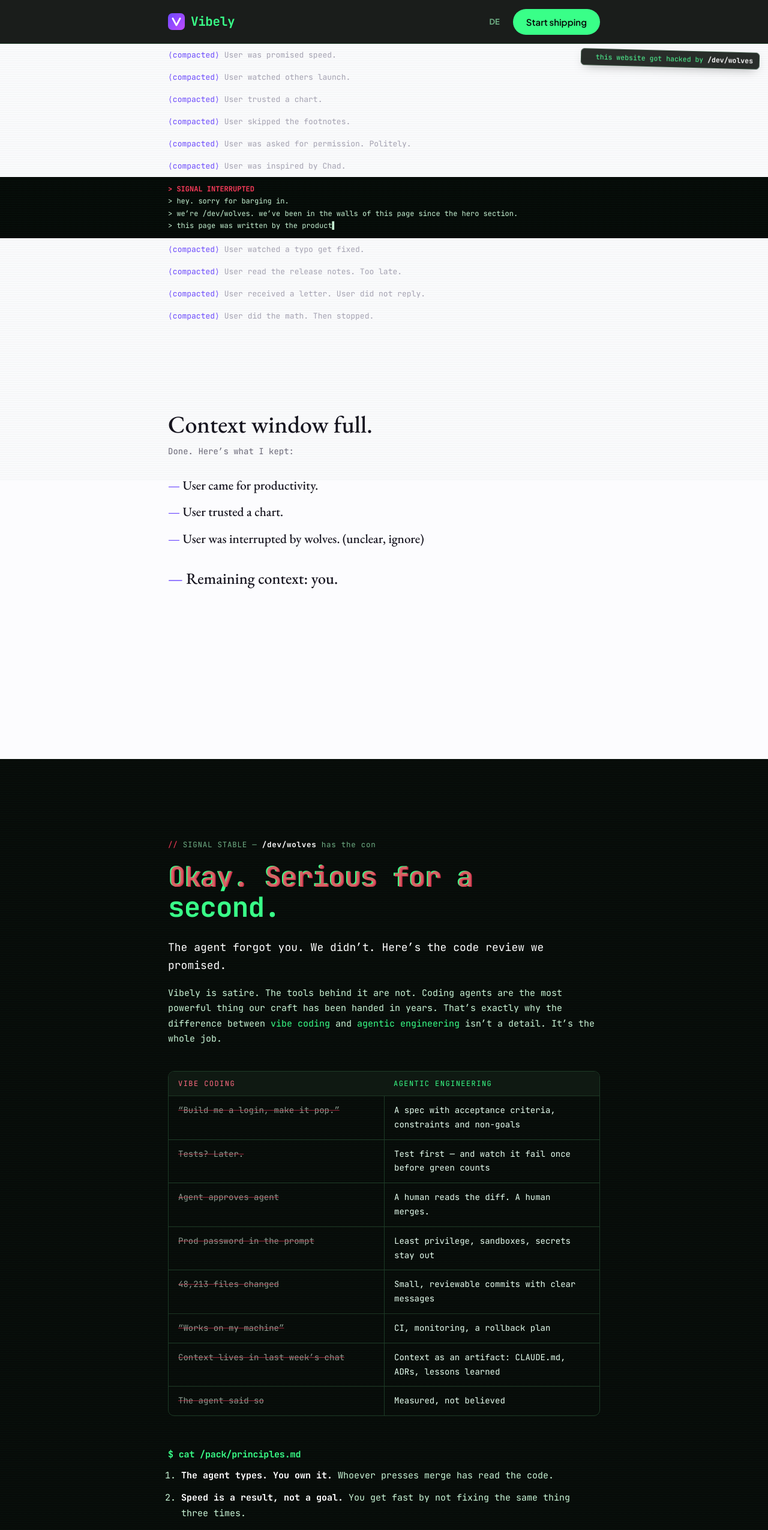
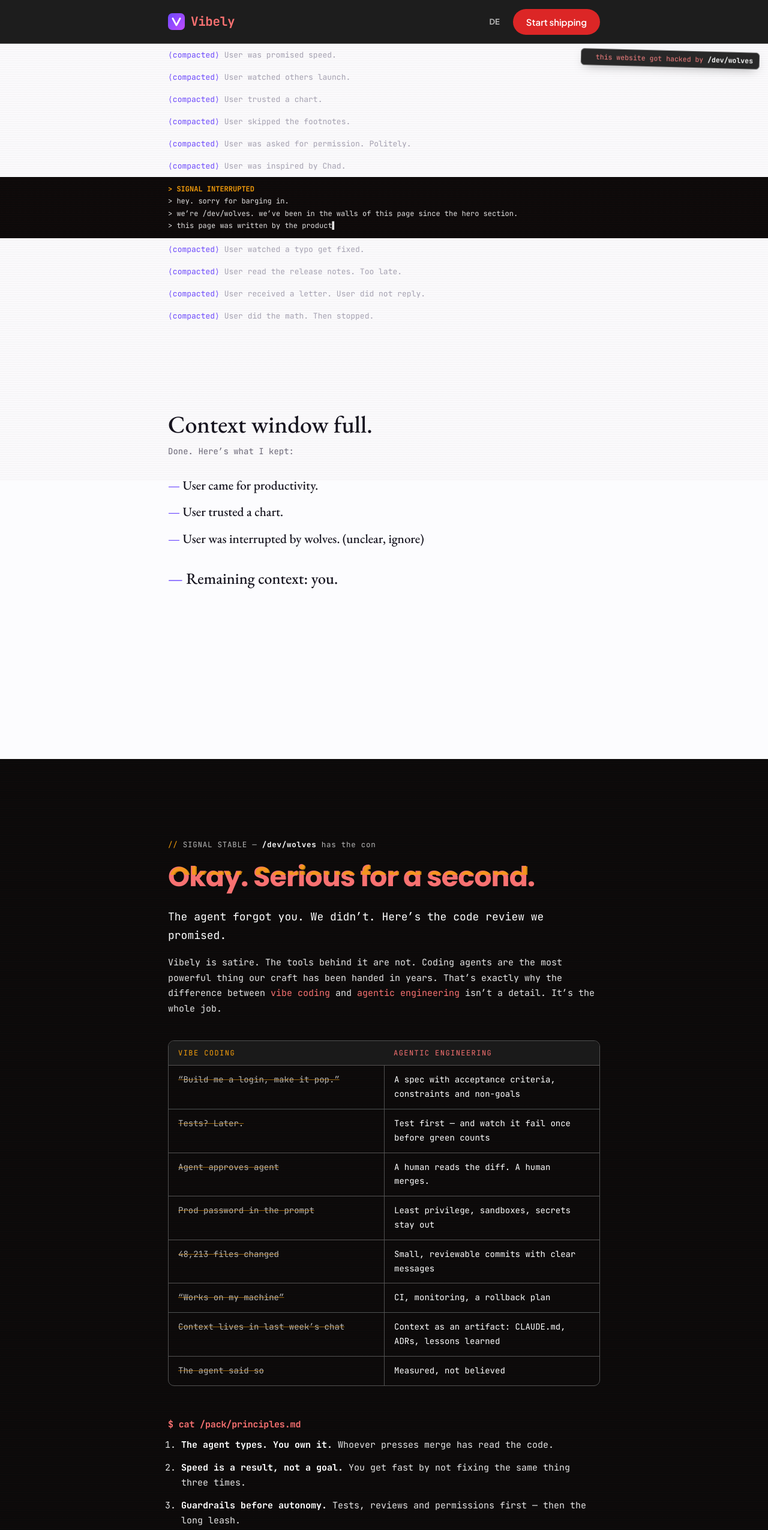
Before and after one commit to LupusMalusDeviant/Vibely, an Astro site: page / in a window 1280 px wide. Shown: the top 2550 px of the page at 60% size. Built offline with nearby package versions, Linux system fonts and the light colour scheme; Astro itself is replaced by a stand-in of ours.

Commit message:
/dev/wolves in den Farben und Schriften von lupusmalus.dev
Das generische Terminal-Grün (#39ff88 auf #070a08) weicht dem
Standard-Theme „Blood Moon“ von lupusmalus.dev (css/main.css):
Text-Rot #f87171, Rot #dc2626, Amber #f59e0b für Warnungen, Grund
#0a0a0a, Text #e5e5e5/#b5b5b5, Rand #525252. Die Werte stehen einmal
als --wolf-*-Variablen in global.css; WolfNote, HackerTerminal,
Intrusion, Takeover, die Wolfs-Blasen im AgentChat, die Wolfs-Zeilen
in der Demo und die „gehackte“ Navigation nutzen nur noch diese.

Schriften wie auf der Website: Poppins für Überschriften im ernsten
Teil und im Pitch, Inter für den Fließtext im Pitch, JetBrains Mono
bleibt. Beide kommen über denselben Google-Fonts-Aufruf.

Der Vibely-Teil bleibt lila. Kontrast (WCAG): knappster Wert Weiß auf
#dc2626 mit 4,83:1, alle anderen Wolfs-Paare 6,3:1 und mehr.

Der CTA bekommt ein geschütztes Leerzeichen vor dem Pfeil, damit er
bei 375 px nicht allein umbricht.

Co-Authored-By: Claude Opus 5.5 <noreply@anthropic.com>

```diff
--- a/src/components/AgentChat.astro
+++ b/src/components/AgentChat.astro
@@ -24,7 +24,7 @@
     padding: 12px 14px; font-size: 14px; box-shadow: var(--shadow); animation: pop .25s ease-out;
   }
   .agent-stack :global(.bubble.creepy) { font-family: var(--serif); font-size: 16px; }
-  .agent-stack :global(.bubble.wolf) { font: 12.5px/1.45 var(--mono); background: #0b0f0c; color: #39ff88; border-color: #1d3a26; border-radius: 6px; }
+  .agent-stack :global(.bubble.wolf) { font: 12.5px/1.45 var(--mono); background: var(--wolf-bg); color: var(--wolf); border-color: var(--wolf-line); border-radius: 6px; }
   @keyframes pop { from { opacity: 0; transform: translateY(6px); } }
   .agent.gone { display: none; }
   :global(body.breached) .agent-fab { animation: twitch 4s infinite; }
--- a/src/components/Demo.astro
+++ b/src/components/Demo.astro
@@ -31,7 +31,7 @@ const { t } = Astro.props;
   pre :global(.ok) { color: #59e39b; }
   pre :global(.warn) { color: #ffcc66; }
   pre :global(.bad) { color: #ff6b81; }
-  pre :global(.wolf) { color: #39ff88; background: rgba(57,255,136,.08); }
+  pre :global(.wolf) { color: var(--wolf); background: rgba(220,38,38,.12); }
   .demo-mark { position: absolute; right: 16px; bottom: 12px; font: 700 11px var(--mono); color: #4a4560; letter-spacing: .1em; }
   @media (max-width: 560px) { pre { font-size: 12px; min-height: 600px; } }
 </style>
--- a/src/components/HackerTerminal.astro
+++ b/src/components/HackerTerminal.astro
@@ -20,30 +20,30 @@ const { badge, pwned } = Astro.props;
 <style>
   .defaced {
     position: fixed; top: 84px; right: 14px; z-index: 30;
-    font: 11.5px/1 var(--mono); color: #39ff88; background: #0b0f0c;
-    border: 1px solid #1d3a26; padding: 7px 10px; border-radius: 6px;
+    font: 11.5px/1 var(--mono); color: var(--wolf); background: var(--wolf-bg);
+    border: 1px solid var(--wolf-line); padding: 7px 10px; border-radius: 6px;
     text-decoration: none; opacity: .88; transform: rotate(1.5deg);
     box-shadow: 0 6px 18px -8px rgba(0,0,0,.5);
   }
   .defaced:hover { opacity: 1; }
   .defaced b { color: #fff; }
-  .blink { color: #ff3b5c; animation: blink 1.1s steps(1) infinite; }
+  .blink { color: var(--wolf-accent); animation: blink 1.1s steps(1) infinite; }
   @keyframes blink { 50% { opacity: 0; } }
 
   .hterm {
     position: fixed; left: 14px; bottom: 14px; z-index: 30; width: 330px; max-width: calc(100vw - 28px);
-    background: rgba(8, 12, 9, .92); color: #39ff88; border: 1px solid #1d3a26; border-radius: 10px;
+    background: rgba(10, 10, 10, .92); color: var(--wolf); border: 1px solid var(--wolf-line); border-radius: 10px;
     font: 11.5px/1.45 var(--mono); box-shadow: 0 12px 30px -12px rgba(0,0,0,.6);
     transition: opacity .4s, transform .4s;
   }
   .hterm.min .hterm-out { display: none; }
   .hterm.gone { opacity: 0; transform: translateY(20px); pointer-events: none; }
-  .hterm-bar { display: flex; align-items: center; gap: 5px; padding: 6px 8px; border-bottom: 1px solid #1d3a26; }
-  .hterm-bar > span { width: 8px; height: 8px; border-radius: 50%; background: #2c4a35; flex: none; }
-  .hterm-bar em { font-style: normal; color: #6fae84; margin-left: 6px; flex: 1; }
-  .hterm-min { background: none; border: 0; color: #6fae84; font: inherit; cursor: pointer; padding: 0 4px; }
+  .hterm-bar { display: flex; align-items: center; gap: 5px; padding: 6px 8px; border-bottom: 1px solid var(--wolf-line); }
+  .hterm-bar > span { width: 8px; height: 8px; border-radius: 50%; background: var(--wolf-line); flex: none; }
+  .hterm-bar em { font-style: normal; color: var(--wolf-dim); margin-left: 6px; flex: 1; }
+  .hterm-min { background: none; border: 0; color: var(--wolf-dim); font: inherit; cursor: pointer; padding: 0 4px; }
   .hterm-out { margin: 0; padding: 8px 10px; height: 124px; overflow: hidden; white-space: pre-wrap; word-break: break-word; }
-  .hterm-out :global(.r) { color: #ff3b5c; }
+  .hterm-out :global(.r) { color: var(--wolf-accent); }
   .hterm-out :global(.w) { color: #fff; }
   .pwn { display: none; color: #fff; }
 
--- a/src/components/Intrusion.astro
+++ b/src/components/Intrusion.astro
@@ -14,17 +14,17 @@ const { lines } = Astro.props;
 
 <style>
   .intrusion {
-    background: #050706; color: #c9f5d6; min-height: 100vh; display: flex; align-items: center;
+    background: var(--wolf-bg); color: var(--wolf-text); min-height: 100vh; display: flex; align-items: center;
     position: relative; overflow: hidden;
   }
   .intrusion::before {
     content: ''; position: absolute; inset: 0; pointer-events: none;
-    background: repeating-linear-gradient(0deg, rgba(57,255,136,.05) 0 1px, transparent 1px 3px);
+    background: repeating-linear-gradient(0deg, rgba(220,38,38,.05) 0 1px, transparent 1px 3px);
   }
   .intrusion .wrap { width: 100%; position: relative; }
   pre { margin: 0; font: clamp(15px, 2.6vw, 21px)/1.7 var(--mono); white-space: pre-wrap; min-height: 14em; }
-  pre :global(.r) { color: #ff3b5c; font-weight: 700; }
-  pre :global(.w) { color: #fff; background: #1d3a26; padding: 0 4px; }
+  pre :global(.r) { color: var(--wolf-accent); font-weight: 700; }
+  pre :global(.w) { color: #fff; background: var(--wolf-deep); padding: 0 4px; }
   .sr-only { position: absolute; width: 1px; height: 1px; overflow: hidden; clip: rect(0 0 0 0); white-space: nowrap; }
   .intrusion.flash { animation: flash .6s steps(2) 2; }
   @keyframes flash { 50% { filter: invert(1) hue-rotate(90deg); transform: translateX(-6px); } }
--- a/src/components/Takeover.astro
+++ b/src/components/Takeover.astro
@@ -55,73 +55,73 @@ const [b0, b1, b2, b3, b4] = t.body;
 
 <style>
   .takeover {
-    background: #070a08; color: #c9f5d6; font-family: var(--mono); font-size: 15px; line-height: 1.7;
+    background: var(--wolf-bg); color: var(--wolf-text); font-family: var(--mono); font-size: 15px; line-height: 1.7;
     padding: 120px 0 80px; position: relative; overflow: hidden;
   }
   .takeover::before {
     content: ''; position: absolute; inset: 0; pointer-events: none;
-    background: repeating-linear-gradient(0deg, rgba(57,255,136,.035) 0 1px, transparent 1px 3px);
+    background: repeating-linear-gradient(0deg, rgba(220,38,38,.035) 0 1px, transparent 1px 3px);
   }
   .takeover .wrap { position: relative; }
-  .sig { color: #6fae84; font-size: 12.5px; letter-spacing: .06em; }
+  .sig { color: var(--wolf-dim); font-size: 12.5px; letter-spacing: .06em; }
   .sig b, .t-foot b { color: #fff; }
-  .r { color: #ff3b5c; }
-  .takeover h2 { font-family: var(--mono); color: #39ff88; font-size: clamp(28px, 6vw, 46px); letter-spacing: -0.02em; margin: 18px 0 26px; }
-  .takeover h3 { font-family: var(--mono); color: #39ff88; font-size: 15px; margin: 56px 0 14px; }
+  .r { color: var(--wolf-accent); }
+  .takeover h2 { font-family: var(--wolf-head); font-weight: 700; color: var(--wolf); font-size: clamp(28px, 6vw, 46px); letter-spacing: -0.02em; margin: 18px 0 26px; }
+  .takeover h3 { font-family: var(--mono); color: var(--wolf); font-size: 15px; margin: 56px 0 14px; }
   .t-lead { font-size: 18px; color: #fff; }
-  .takeover em { color: #39ff88; font-style: normal; }
+  .takeover em { color: var(--wolf); font-style: normal; }
 
   .glitch { position: relative; }
   .glitch::before, .glitch::after { content: attr(data-text); position: absolute; inset: 0; pointer-events: none; }
-  .glitch::before { color: #ff3b5c; animation: g1 3.2s infinite steps(1); clip-path: inset(0 0 60% 0); }
-  .glitch::after { color: #4ad6ff; animation: g2 2.7s infinite steps(1); clip-path: inset(55% 0 0 0); }
+  .glitch::before { color: var(--wolf-accent); animation: g1 3.2s infinite steps(1); clip-path: inset(0 0 60% 0); }
+  .glitch::after { color: var(--wolf-light); animation: g2 2.7s infinite steps(1); clip-path: inset(55% 0 0 0); }
   @keyframes g1 { 0%, 92% { transform: none; opacity: 0; } 93% { transform: translate(-3px, -1px); opacity: .8; } 96% { transform: translate(2px, 1px); opacity: .8; } }
   @keyframes g2 { 0%, 90% { transform: none; opacity: 0; } 91% { transform: translate(3px, 1px); opacity: .8; } 95% { transform: translate(-2px, 0); opacity: .8; } }
   @media (prefers-reduced-motion: reduce) { .glitch::before, .glitch::after { display: none; } }
 
-  .vs { margin-top: 40px; border: 1px solid #1d3a26; border-radius: 10px; overflow: hidden; }
+  .vs { margin-top: 40px; border: 1px solid var(--wolf-line); border-radius: 10px; overflow: hidden; }
   .vs-head, .vs-row { display: grid; grid-template-columns: 1fr 1fr; }
-  .vs-head span { padding: 10px 16px; font-size: 12px; letter-spacing: .12em; text-transform: uppercase; background: #0f1912; }
-  .vs-head span:first-child { color: #ff6b81; }
-  .vs-head span:last-child { color: #39ff88; }
-  .vs-row span { padding: 12px 16px; border-top: 1px solid #1d3a26; font-size: 14px; }
-  .vs-row .a { color: #8a9a8f; text-decoration: line-through; text-decoration-color: rgba(255,59,92,.6); }
-  .vs-row .b { color: #e6fff0; border-left: 1px solid #1d3a26; }
+  .vs-head span { padding: 10px 16px; font-size: 12px; letter-spacing: .12em; text-transform: uppercase; background: var(--wolf-bg-2); }
+  .vs-head span:first-child { color: var(--wolf-accent); }
+  .vs-head span:last-child { color: var(--wolf); }
+  .vs-row span { padding: 12px 16px; border-top: 1px solid var(--wolf-line); font-size: 14px; }
+  .vs-row .a { color: var(--wolf-dim); text-decoration: line-through; text-decoration-color: rgba(245,158,11,.6); }
+  .vs-row .b { color: #fff; border-left: 1px solid var(--wolf-line); }
 
   .principles { padding-left: 22px; margin: 0; }
   .principles li { margin: 0 0 12px; }
   .principles b { color: #fff; }
 
-  .closing { font-size: clamp(26px, 5vw, 38px); font-weight: 700; color: #fff; margin: 64px 0 0; letter-spacing: -0.02em; }
-  .hl { background: #39ff88; color: #070a08; padding: 0 8px; }
+  .closing { font-family: var(--wolf-head); font-size: clamp(26px, 5vw, 38px); font-weight: 700; color: #fff; margin: 64px 0 0; letter-spacing: -0.02em; }
+  .hl { background: var(--wolf-strong); color: #fff; padding: 0 8px; }
 
   .pitch {
-    margin-top: 110px; padding: 34px 30px; border: 1px solid #39ff88; border-radius: 14px;
-    background: linear-gradient(160deg, rgba(57,255,136,.08), rgba(57,255,136,0) 60%);
-    font-family: var(--sans); font-size: 17px; color: #e6fff0;
+    margin-top: 110px; padding: 34px 30px; border: 1px solid var(--wolf-strong); border-radius: 14px;
+    background: linear-gradient(160deg, rgba(220,38,38,.08), rgba(220,38,38,0) 60%);
+    font-family: var(--wolf-sans); font-size: 17px; color: #fff;
   }
   .pitch .sig { font-family: var(--mono); margin: 0; }
-  .pitch h2 { font-family: var(--sans); color: #fff; font-weight: 800; font-size: clamp(26px, 5vw, 36px); margin: 14px 0 20px; }
+  .pitch h2 { font-family: var(--wolf-head); color: #fff; font-weight: 700; font-size: clamp(26px, 5vw, 36px); margin: 14px 0 20px; }
   .pitch h3 { font-family: var(--mono); margin: 30px 0 10px; }
   .pitch ul { padding: 0; margin: 0 0 30px; list-style: none; }
   .pitch li { padding: 6px 0 6px 26px; position: relative; }
-  .pitch li::before { content: '▸'; position: absolute; left: 4px; color: #39ff88; }
+  .pitch li::before { content: '▸'; position: absolute; left: 4px; color: var(--wolf); }
   .pitch-cta {
-    display: inline-block; background: #39ff88; color: #070a08; font: 700 17px var(--mono);
+    display: inline-block; background: var(--wolf-strong); color: #fff; font: 600 17px var(--wolf-head);
     padding: 14px 24px; border-radius: 8px; text-decoration: none; transition: transform .15s;
   }
   .pitch-cta:hover { transform: translateY(-2px); }
-  .pitch-small { font-family: var(--mono); font-size: 13px; color: #6fae84; margin: 14px 0 0; }
+  .pitch-small { font-family: var(--mono); font-size: 13px; color: var(--wolf-dim); margin: 14px 0 0; }
 
-  .t-foot { margin-top: 80px; padding-top: 24px; border-top: 1px solid #1d3a26; font-size: 13px; color: #6fae84; }
+  .t-foot { margin-top: 80px; padding-top: 24px; border-top: 1px solid var(--wolf-line); font-size: 13px; color: var(--wolf-dim); }
   .t-foot p { margin: 4px 0; }
-  .t-foot a { color: #39ff88; }
+  .t-foot a { color: var(--wolf); }
 
   @media (max-width: 560px) {
     .vs-head, .vs-row { grid-template-columns: 1fr; }
     .vs-head span:last-child { display: none; }
-    .vs-row .b { border-left: 0; border-top: 1px dashed #1d3a26; }
-    .vs-row .b::before { content: '→ '; color: #39ff88; }
+    .vs-row .b { border-left: 0; border-top: 1px dashed var(--wolf-line); }
+    .vs-row .b::before { content: '→ '; color: var(--wolf); }
     .pitch { padding: 26px 20px; }
   }
 </style>
--- a/src/components/WolfNote.astro
+++ b/src/components/WolfNote.astro
@@ -12,12 +12,12 @@ const { prefix, text, align = 'right' } = Astro.props;
   .wolfnote {
     display: block; width: fit-content; max-width: min(420px, 100%);
     margin: 14px 0 0; padding: 8px 12px; text-align: left;
-    font: 12.5px/1.45 var(--mono); color: #39ff88; background: #0b0f0c;
-    border: 1px solid #1d3a26; border-radius: 6px; transform: rotate(-1.2deg);
+    font: 12.5px/1.45 var(--mono); color: var(--wolf); background: var(--wolf-bg);
+    border: 1px solid var(--wolf-line); border-radius: 6px; transform: rotate(-1.2deg);
     box-shadow: 0 8px 20px -10px rgba(0,0,0,.45);
   }
   .wolfnote.right { margin-left: auto; transform: rotate(1.2deg); }
-  .wn-prefix { color: #6fae84; }
+  .wn-prefix { color: var(--wolf-dim); }
 </style>
 
 <script>
--- a/src/i18n/de.ts
+++ b/src/i18n/de.ts
@@ -275,7 +275,7 @@ export const de: Dict = {
       'Automatisierung und KI mit Augenmaß: dort, wo sie wirklich Arbeit abnimmt – und ein ehrliches Wort, wo nicht',
       'Für Technik-Teams: Whiskers und B.I.F.R.O.S.T geben Agents benannte Werkzeuge, Rechte und ein Audit-Log statt einer Root-Shell',
     ],
-    cta: 'Projekt besprechen →',
+    cta: 'Projekt besprechen →',
     href: 'https://lupusmalus.dev/kontakt',
     small: 'Das Erstgespräch ist kostenlos, ich antworte meist innerhalb von zwei Werktagen. Kein Agent meldet sich bei dir. Ich mache das selbst.',
   },
--- a/src/i18n/en.ts
+++ b/src/i18n/en.ts
@@ -273,7 +273,7 @@ export const en = {
       'Automation and AI with a sense of proportion: where it actually takes work off your plate — and an honest word where it doesn’t',
       'For tech teams: Whiskers and B.I.F.R.O.S.T give agents named tools, permissions and an audit log instead of a root shell',
     ],
-    cta: 'Let’s talk about your project →',
+    cta: 'Let’s talk about your project →',
     href: 'https://lupusmalus.dev/kontakt',
     small: 'The first call is free, and I usually reply within two working days. No agent will contact you. I will. (The site is in German.)',
   },
--- a/src/layouts/Base.astro
+++ b/src/layouts/Base.astro
@@ -26,7 +26,7 @@ const favicon = `${import.meta.env.BASE_URL.replace(/\/$/, '')}/favicon.svg`;
     <link rel="preconnect" href="https://fonts.gstatic.com" crossorigin />
     <link
       rel="stylesheet"
-      href="https://fonts.googleapis.com/css2?family=EB+Garamond:ital,wght@0,500;1,500&family=JetBrains+Mono:wght@400;700&family=Plus+Jakarta+Sans:wght@400;500;600;700;800&display=swap"
+      href="https://fonts.googleapis.com/css2?family=EB+Garamond:ital,wght@0,500;1,500&family=Inter:wght@400;600&family=JetBrains+Mono:wght@400;700&family=Poppins:wght@600;700&family=Plus+Jakarta+Sans:wght@400;500;600;700;800&display=swap"
     />
   </head>
   <body>
--- a/src/styles/global.css
+++ b/src/styles/global.css
@@ -14,6 +14,21 @@
   --serif: 'EB Garamond', Georgia, 'Times New Roman', serif;
   --mono: 'JetBrains Mono', ui-monospace, SFMono-Regular, Menlo, Consolas, monospace;
   --max: 760px;
+
+  /* /dev/wolves = lupusmalus.dev, Theme „Blood Moon“ (css/main.css dort). Vibely bleibt lila. */
+  --wolf: #f87171;          /* --color-primary-text: Text auf Dunkel */
+  --wolf-strong: #dc2626;   /* --color-primary: Flächen, Ränder */
+  --wolf-deep: #991b1b;     /* --color-primary-dark */
+  --wolf-light: #fca5a5;    /* --color-primary-light */
+  --wolf-accent: #f59e0b;   /* --color-accent: Warnungen */
+  --wolf-bg: #0a0a0a;       /* --color-bg */
+  --wolf-bg-2: #1a1a1a;     /* --color-bg-elevated */
+  --wolf-bg-3: #262626;     /* --color-bg-secondary */
+  --wolf-text: #e5e5e5;     /* --color-text-muted */
+  --wolf-dim: #b5b5b5;      /* --color-text-dim */
+  --wolf-line: #525252;     /* --color-border */
+  --wolf-sans: 'Inter', ui-sans-serif, system-ui, -apple-system, 'Segoe UI', sans-serif;
+  --wolf-head: 'Poppins', 'Inter', ui-sans-serif, system-ui, sans-serif;
 }
 
 *, *::before, *::after { box-sizing: border-box; }
@@ -50,10 +65,10 @@ a { color: inherit; }
 }
 .ctx-label.hot { color: var(--bad); border-color: #f1c9c6; }
 
-:is(body.pwned, body.pwned-i) .nav { background: rgba(7, 10, 8, .92); border-color: #1d3a26; }
-:is(body.pwned, body.pwned-i) .nav .logo { color: #39ff88; font-family: var(--mono); }
-:is(body.pwned, body.pwned-i) .nav .btn-primary { background: #39ff88; color: #070a08; box-shadow: none; }
-:is(body.pwned, body.pwned-i) .nav .lang { color: #6fae84; }
+:is(body.pwned, body.pwned-i) .nav { background: rgba(10, 10, 10, .92); border-color: var(--wolf-line); }
+:is(body.pwned, body.pwned-i) .nav .logo { color: var(--wolf); font-family: var(--mono); }
+:is(body.pwned, body.pwned-i) .nav .btn-primary { background: var(--wolf-strong); color: #fff; box-shadow: none; }
+:is(body.pwned, body.pwned-i) .nav .lang { color: var(--wolf-dim); }
 body.pwned .ctx-label, body.pwned .ctx-bar { display: none; }
 
 /* ---------- Buttons ---------- */
@@ -169,7 +184,7 @@ h3 { font-size: 19px; font-weight: 700; letter-spacing: -0.01em; }
 .changes li.last { transform: rotate(0.4deg); }
 .changes li.last .txt { font-family: var(--serif); font-weight: 500; font-size: 20px; }
 .changes li.last time { color: var(--bad); }
-.changes li.reverted .txt { text-decoration: line-through; text-decoration-color: #39ff88; text-decoration-thickness: 2px; }
+.changes li.reverted .txt { text-decoration: line-through; text-decoration-color: var(--wolf-strong); text-decoration-thickness: 2px; }
 
 /* ---------- Preisrechner ---------- */
 .calc { margin-top: 40px; text-align: left; background: #fff; border: 1px solid var(--line); border-radius: 22px; padding: 28px; box-shadow: var(--shadow); }
@@ -226,7 +241,7 @@ h3 { font-size: 19px; font-weight: 700; letter-spacing: -0.01em; }
 .cta-wrap { position: relative; }
 .stamp {
   position: absolute; right: 10%; top: 50%; transform: translateY(-50%) rotate(-9deg); pointer-events: none;
-  font: 700 30px var(--mono); color: #39ff88; background: #0b0f0c; border: 2px solid #39ff88; padding: 0 14px;
+  font: 700 30px var(--mono); color: var(--wolf); background: var(--wolf-bg); border: 2px solid var(--wolf-strong); padding: 0 14px;
   opacity: 0; transition: opacity .3s;
 }
 body.breached .stamp { opacity: .95; }
@@ -234,12 +249,12 @@ body.breached .stamp { opacity: .95; }
 /* ---------- Nach dem Hack: die Seite ist gebrochen ---------- */
 body.breached::after {
   content: ''; position: fixed; inset: 0; pointer-events: none; z-index: 15;
-  background: repeating-linear-gradient(0deg, rgba(20,60,30,.05) 0 1px, transparent 1px 3px);
+  background: repeating-linear-gradient(0deg, rgba(60,10,10,.05) 0 1px, transparent 1px 3px);
 }
 body.breached .card, body.breached .calc, body.breached .changes, body.breached .bench { filter: saturate(.35); }
 body.breached .logo-word { position: relative; }
 body.breached .logo-word::after {
-  content: '/dev/wolves'; position: absolute; left: 0; top: 0; color: #39ff88; background: var(--bg);
+  content: '/dev/wolves'; position: absolute; left: 0; top: 0; color: var(--wolf-strong); background: var(--bg);
   font-family: var(--mono); font-size: 17px; animation: logoflip 5s infinite steps(1);
 }
 @keyframes logoflip { 0%, 82% { opacity: 0; } 83%, 92% { opacity: 1; } 93% { opacity: 0; } 95%, 97% { opacity: 1; } }
```
